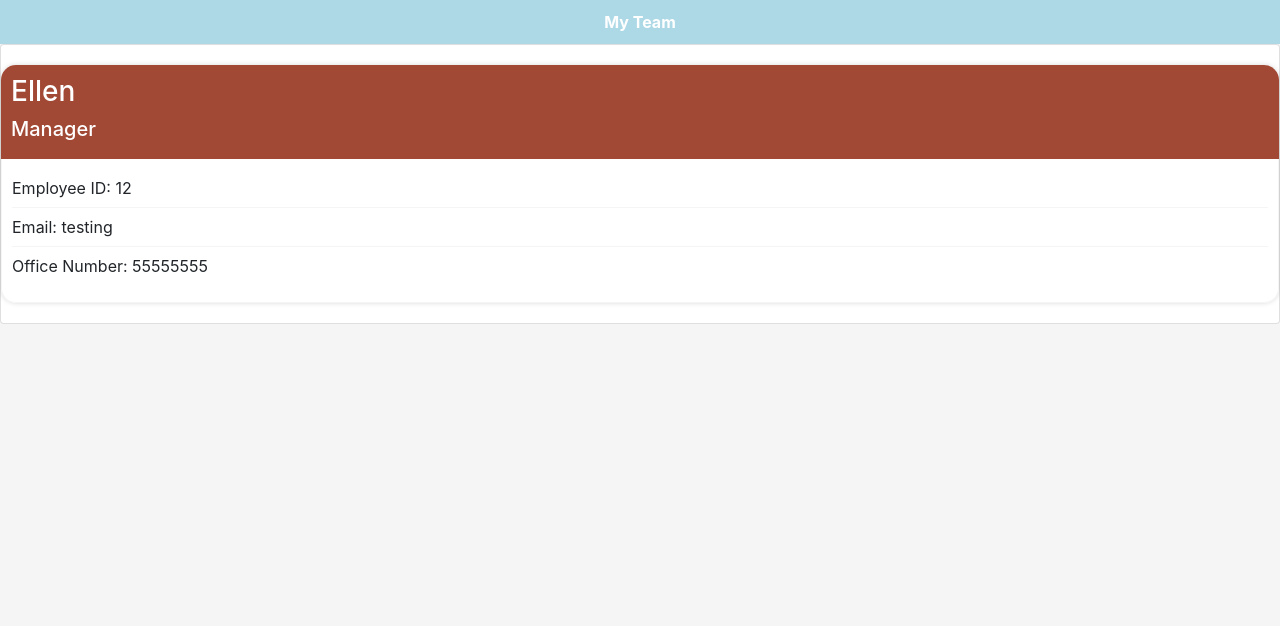
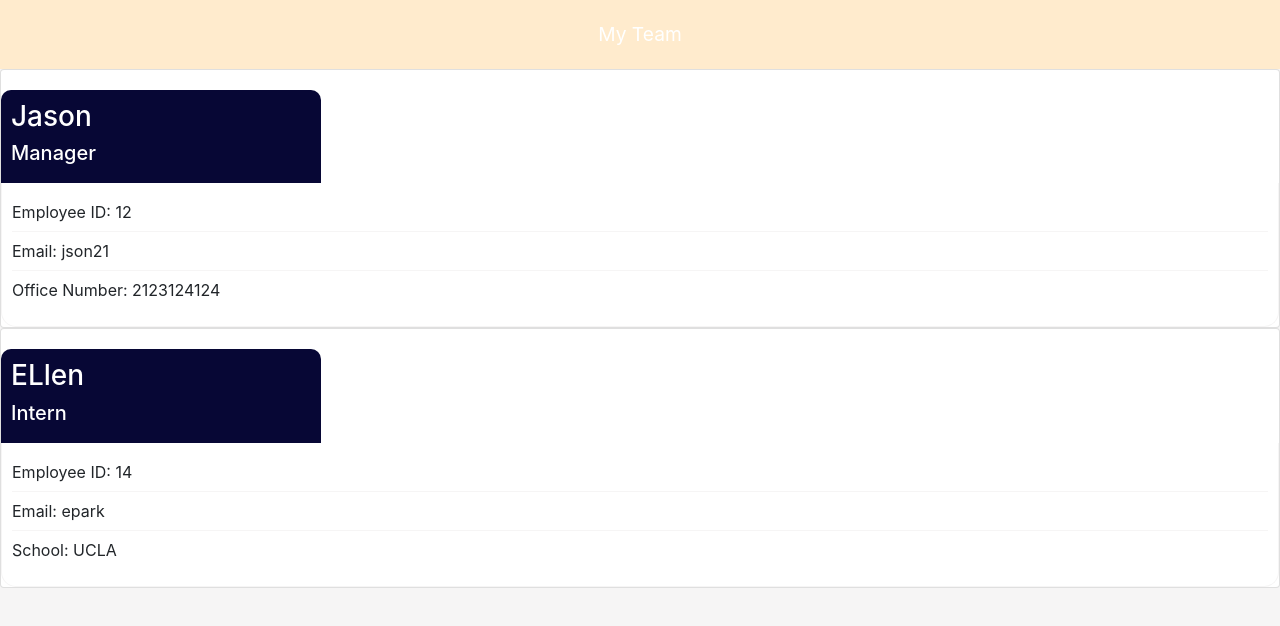
Before and after one commit to ellevpark/HW10, a website: page templates/result.html in a window 1280 px wide. Drawn offline with nearby package versions, Linux system fonts and the light colour scheme; files that its build step writes are made by us from their sources.

Commit message:
added styling

```diff
--- a/app.js
+++ b/app.js
@@ -165,7 +165,7 @@ function printTeam(){
       if (err) throw error;
 
       const newTeamHTML = data.replace(`{{ content }}`, teamMembers)
-      fs.writeFile("./output/main.html", newTeamHTML, "utf8", err => {
+      fs.writeFile("./templates/result.html", newTeamHTML, "utf8", err => {
         if (err) throw error;
         console.log("created HTML!");
     })
--- a/output/main.html
+++ b/templates/result.html
@@ -20,17 +20,29 @@
   <div class="card">
     <div class="employee-container">
         <div class="employee-header">
-                <h3 class="name">Ellen </h3>
+                <h3 class="name">Jason</h3>
                 <h5 class="role">Manager</h5>
         </div>
         <div class="employee-content">
             <p><span class="employee-info">Employee ID:</span> 12</p>
-            <p><span class="employee-info">Email:</span> testing </p>
-            <p><span class="employee-info">Office Number:</span> 55555555</p>
+            <p><span class="employee-info">Email:</span> json21</p>
+            <p><span class="employee-info">Office Number:</span> 2123124124</p>
         </div>
     </div>
 </div>
-
+<div class="card">
+  <div class="employee-container">
+      <div class="employee-header">
+              <h3 class="name">ELlen</h3>
+              <h5 class="role">Intern</h5>
+      </div>
+      <div class="employee-content">
+          <p><span class="employee-info">Employee ID:</span> 14</p>
+          <p><span class="employee-info">Email:</span> epark</p>
+          <p><span class="employee-info">School:</span> UCLA</p>
+      </div>
+  </div>
+</div>
     </div>
 </body>
 </html>
--- a/templates/style.css
+++ b/templates/style.css
@@ -3,26 +3,22 @@ body {
 }
 
 .container-fluid-nav{
-   background-color: lightblue;
+   background-color: blanchedalmond;
    color: #FFFFFF;
-   font-weight: bold;
-   margin: 0;
-   padding: 10px;
+   padding: 20px;
+   font-size: larger;
 
 }
 
 .employee-container {
-   -webkit-box-shadow: 0px 0px 5px 0px rgba(0,0,0,0.15);
-   -moz-box-shadow: 0px 0px 5px 0px rgba(0,0,0,0.15);
-   box-shadow: 0px 0px 5px 0px rgba(0,0,0,0.15);
-   border-radius: 15px;
+   border-radius: 10px;
    margin-top: 20px;
-   margin-bottom: 20px;
 }
 
 .employee-header {
-   background-color: #A24936;
-   border-radius: 15px 15px 0 0;
+   background-color: rgb(7, 7, 53);
+   width: 20em;
+   border-radius: 10px 10px 0 0;
    padding: 10px;
    color: #FFFFFF;
 }
```
Also changed, not shown: templates/manager.html (+1 -1 lines).
